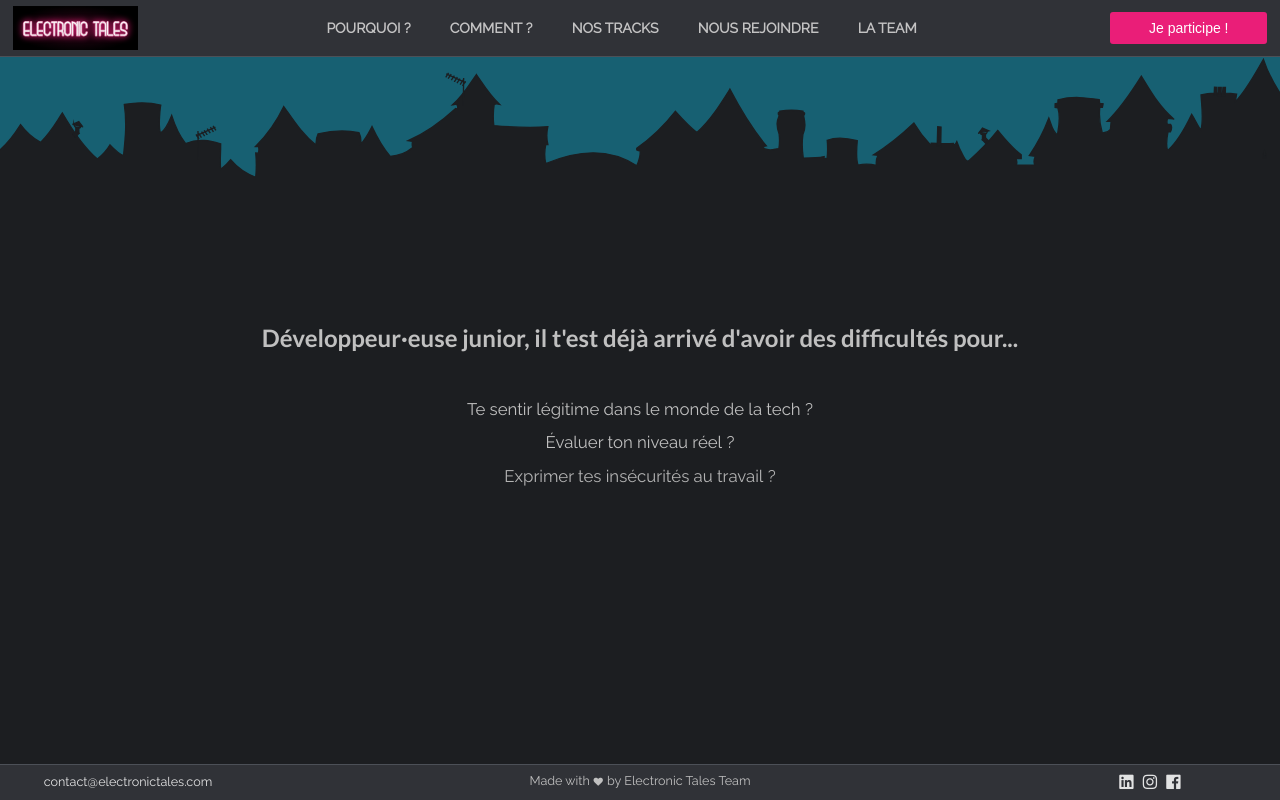
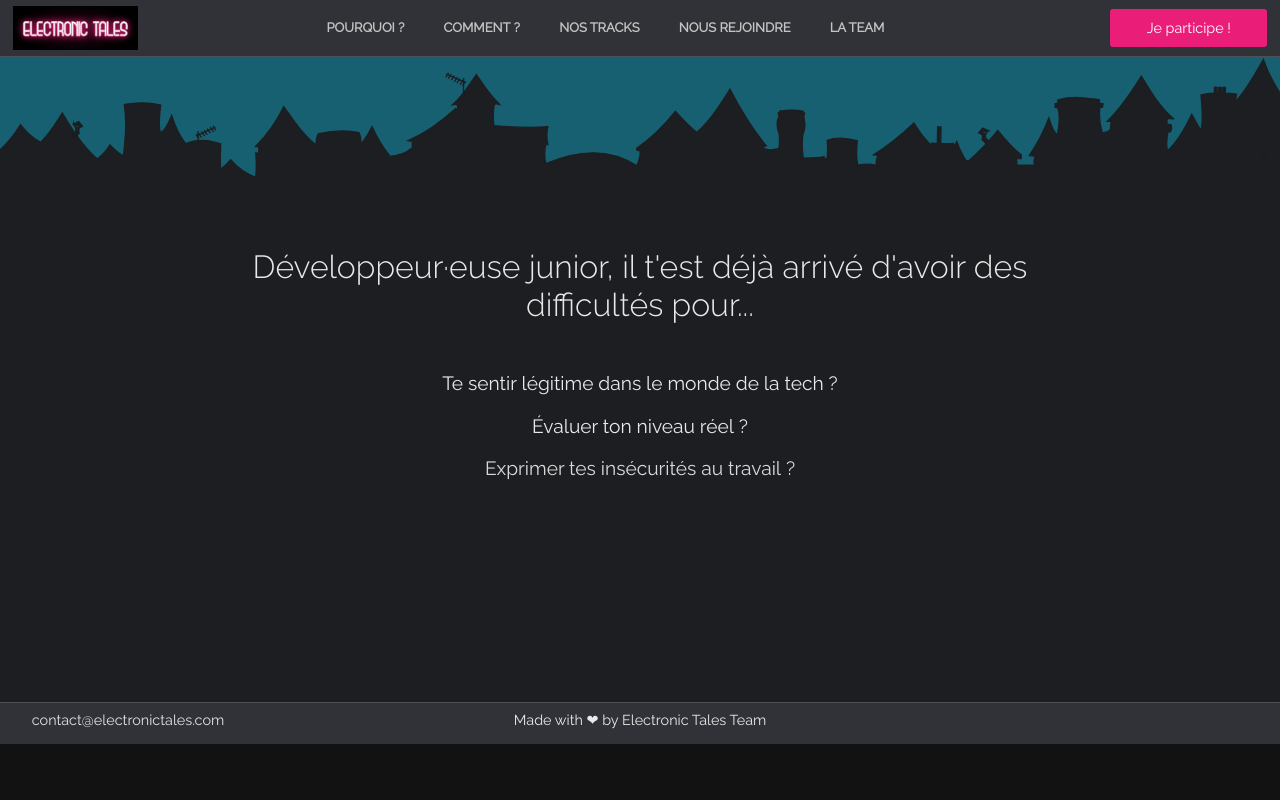
Before and after one commit to OfficierAzarov/electronic-tales-presents, a React (Create React App) app in the folder client/: page / in a window 1280 px wide. Built offline with nearby package versions, Linux system fonts and the light colour scheme; the HTML template or start-up script is replaced by a standard one.

Commit message:
unify design

```diff
--- a/client/public/index.html
+++ b/client/public/index.html
@@ -15,8 +15,6 @@
             href="https://stackpath.bootstrapcdn.com/bootstrap/4.4.1/css/bootstrap.min.css"
             integrity="sha384-Vkoo8x4CGsO3+Hhxv8T/Q5PaXtkKtu6ug5TOeNV6gBiFeWPGFN9MuhOf23Q9Ifjh"
             crossorigin="anonymous" />
-      <link rel="stylesheet"
-            href="https://cdnjs.cloudflare.com/ajax/libs/semantic-ui/2.4.1/semantic.min.css" />
       <link href="https://fonts.googleapis.com/css2?family=Raleway:ital,wght@0,100;0,300;0,400;1,300;1,400&display=swap"
             rel="stylesheet">
       <!--
--- a/client/src/footer/Footer.js
+++ b/client/src/footer/Footer.js
@@ -5,7 +5,7 @@ const Footer = () => {
     return (
         <footer>
             <a href="#">contact@electronictales.com</a>
-            <p>Made with <i className="heart icon"></i>by Electronic Tales Team</p>
+            <p>Made with &#10084; by Electronic Tales Team</p>
             <div id="social-links-container">
                 <a href="https://www.linkedin.com/company/34911130"><i className="linkedin icon"></i></a>
                 <a href="#"><i className="instagram icon"></i></a>
--- a/client/src/index.css
+++ b/client/src/index.css
@@ -9,11 +9,8 @@ body {
   /* MORNING background: linear-gradient(to right, #FFC371, #FF5F6D); */
   /* overflow: hidden; */
   /* height: 100%; */
-}
-
-body, body h3, body h4 {
   font-family: 'Raleway', sans-serif;
-  color: #c0c0c0;
+  color: #e9e9e9;
 }
 
 #root {
@@ -26,6 +23,23 @@ h1 {
   margin: 0 auto;
 }
 
+h2, h3 {
+  font-weight: 300;
+}
+
+h3 {
+  font-size: 2em;
+}
+
+h4 {
+  font-size: 1em;
+}
+
+p {
+  font-weight: 500;
+  font-size: 0.9em;
+}
+
 a,
 a:hover,
 a:visited {
@@ -34,6 +48,7 @@ a:visited {
 
 a {
   color: #dbdadadc;
+  font-size: 0.9em;
 }
 
 a:hover {
--- a/client/src/main/concept/Concept.css
+++ b/client/src/main/concept/Concept.css
@@ -6,8 +6,6 @@
 
 #concept h3 {
     text-align: center;
-    font-size: 2em;
-    font-weight: 300;
     width: 60%;
     margin: 5% auto 5%;
 }
@@ -26,7 +24,6 @@
 #concept p {
     width: 90%;
     text-align: center;
-    font-size: 0.9em;
 }
 
 #concept img {
@@ -63,7 +60,7 @@
     padding: 1.2%;
 }
 
-@media only screen and (min-width: 1024px) {
+/* @media only screen and (min-width: 1024px) {
     #concept h3 {
         font-size: 2em;
     }
@@ -89,4 +86,4 @@
     #concept p {
         font-size: 1.1em;
     }
-}
+} */
--- a/client/src/main/signup/Signup.css
+++ b/client/src/main/signup/Signup.css
@@ -1,11 +1,6 @@
 #signup h3 {
     text-align: center;
-    font-size: 1.1em;
     margin-bottom: 10%;
-}
-
- #signup h4 {
-    font-size: 1em;
 }
 
 #steps-container {
@@ -122,7 +117,7 @@
 }
 
 input::placeholder {
-    font-size: 0.8em;
+    font-size: 0.9em;
 }
 
 input:focus::placeholder {
--- a/client/src/main/tracks/Tracks.css
+++ b/client/src/main/tracks/Tracks.css
@@ -7,8 +7,6 @@
     text-align: center;
     width: 50%;
     margin: 0 auto 4%;
-    font-size: 2em;
-    font-weight: 300;
 }
 
 #tracks #worlds-container {
@@ -24,8 +22,11 @@
     border-radius: 2%;
     padding: 4% 2%;
     display: grid;
-    grid-template-rows: repeat(4, auto);
+    grid-template-rows: 0.3fr repeat(3, auto);
+    grid-row-gap: 2%;
+    align-items: start;
 }
+
 
 #tracks .world img {
     margin: 0 auto;
@@ -37,7 +38,6 @@
     width: 95%;
     margin: 6% auto 0;
     text-align: center;
-    font-size: 0.95em;
 }
 
 #tracks #tracks-button-wrap {
@@ -63,8 +63,20 @@
     animation-delay: 3s;
 }
 
+#tracks h4 {
+    text-shadow:
+    0 0 5px #fff,
+    0 0 10px #fff,
+    0 0 20px #fff,
+    0 0 40px #0ff,
+    0 0 80px #0ff,
+    0 0 90px #0ff,
+    0 0 100px #0ff,
+    0 0 150px #0ff;
+}
 
-@media only screen and (min-width: 1024px) {
+
+/* @media only screen and (min-width: 1024px) {
     #tracks h3 {
         margin: 1% auto 3%;
     }
@@ -92,4 +104,4 @@
     #tracks #tracks-button-wrap {
         margin: 1% 0 1%;
     }
-}
+} */
--- a/client/src/main/why/Why.css
+++ b/client/src/main/why/Why.css
@@ -12,7 +12,6 @@
 #why p {
     width: 65%;
     text-align: center;
-    font-size: 0.88em;
 }
 
 .break-text {
--- a/client/src/nav/Nav.css
+++ b/client/src/nav/Nav.css
@@ -22,7 +22,7 @@ nav {
 #nav-links {
   grid-column: 3;
   display: flex;
-  font-size: 0.6em;
+  /* font-size: 0.9em; */
 }
 
 #nav-links a {
@@ -34,7 +34,6 @@ nav {
 #nav-button {
   grid-column: 4;
   padding: 5% 6%;
-  font-size: 0.6em;
 }
 
 .active {
@@ -45,27 +44,27 @@ nav {
 
 @media only screen and (min-width: 768px) {
   #nav-links {
-    font-size: 0.7em;
+    font-size: 0.9em;
   }
 
   #nav-button {
-    font-size: 0.7em;
+    font-size: 0.9em;
   }
 }
 
 @media only screen and (min-width: 1024px) {
   #nav-links {
-    font-size: 1em;
+    font-size: 0.9em;
   }
 
   #nav-button {
-    font-size: 1em;
+    font-size:0.9em;
   }
 }
 
 @media only screen and (min-width: 1440px) {
   #nav-button {
-    font-size: 1em;
+    font-size: 0.9em;
   }
 }
 
```
